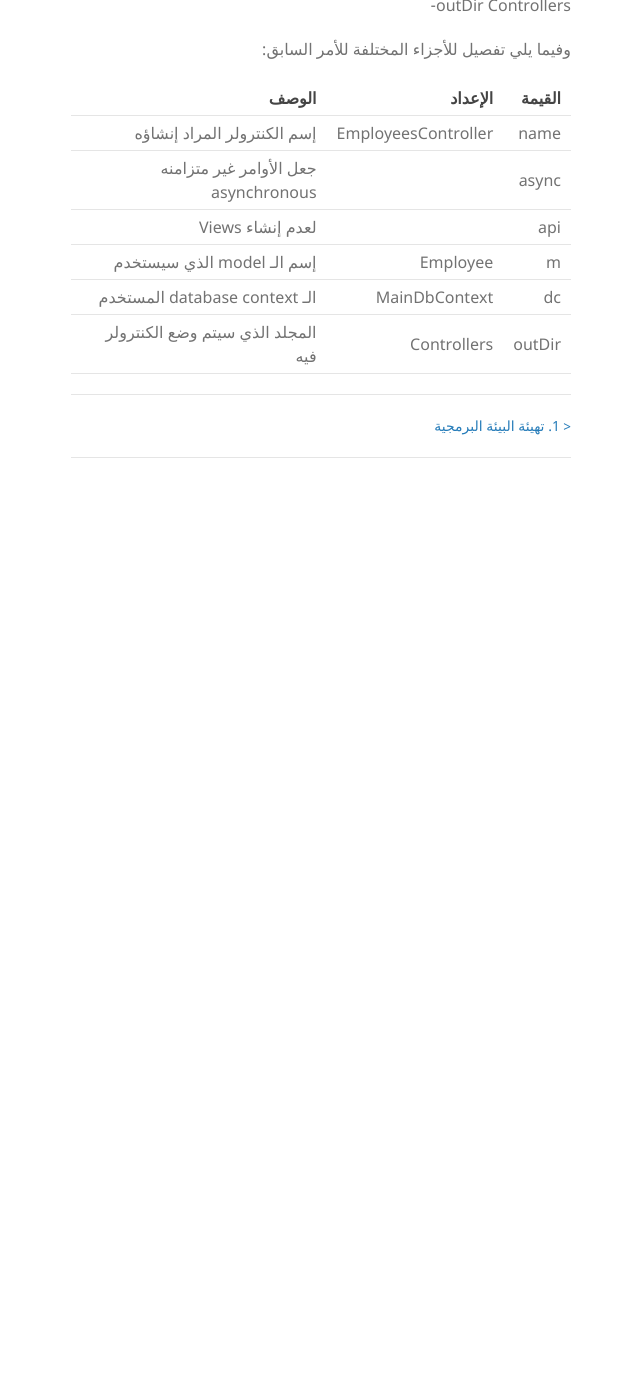
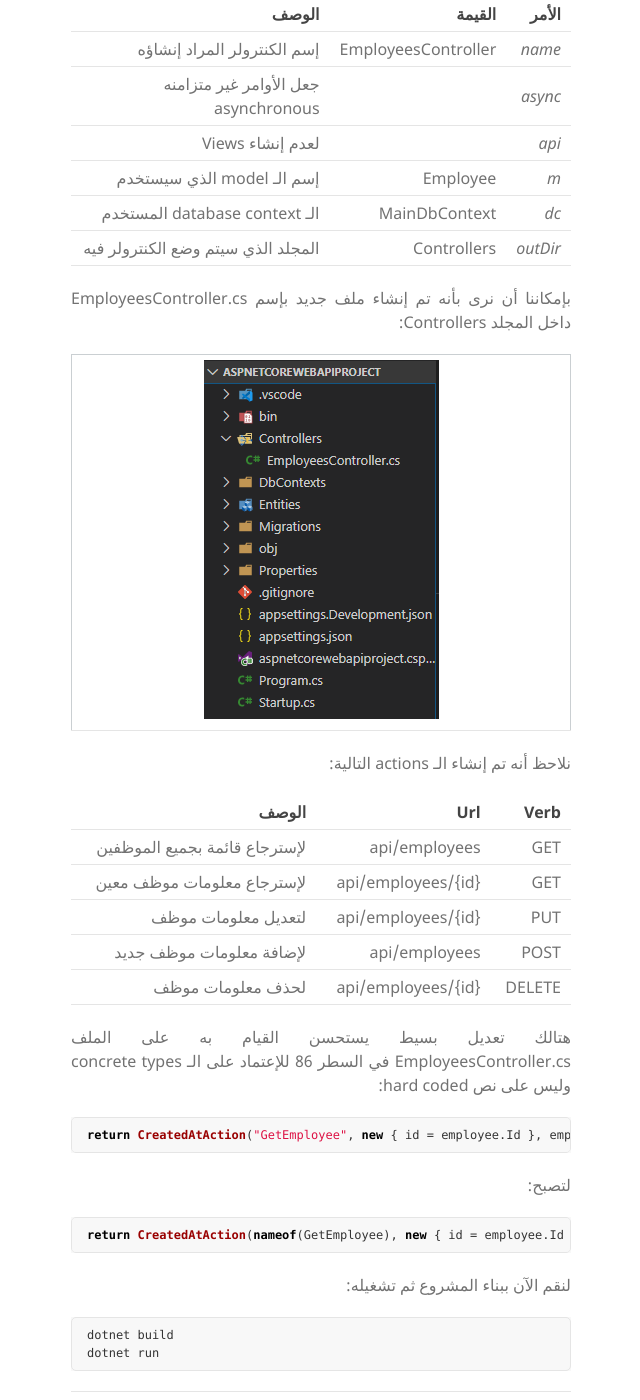
Before and after one commit to alhabish/aspnetcorewebapi-course, a Jekyll site: the page built from _posts/2020-04-07-entitiy-framework.md, in a window 1280 px wide and 1400 px high, scrolled down 4945 px. Shown: the whole window, without its empty margins (139-779 px from the left). Built offline with Jekyll 4.4.1, drawn with Linux system fonts in a browser that asks for light colours; comment, search, counter and statistics services are not loaded; before the commit the page ends 5494 px from its top, so only the background shows below that; some of the changed text lies outside the part shown.

Commit message:
a02: entity framework

````diff
--- a/_posts/2020-04-07-entitiy-framework.md
+++ b/_posts/2020-04-07-entitiy-framework.md
@@ -11,7 +11,7 @@ comments: true
 
 قاعدة البيانات المستخدمة هي Microsoft SQL Server والنسخة التي سنقوم بتحميلها SQL Server 2019 Developer وذلك من الرابط التالي:
 
-<https://www.microsoft.com/en-us/sql-server/sql-server-downloads>
+[SQL Server 2019 Developer Edition](https://www.microsoft.com/en-us/sql-server/sql-server-downloads)
 
 عند الإنتهاء من ثبيت البرنامج إحفظ النص الموجود في الـ `CONNECTION STRING` جانباً حيث سنحتاج اليه فيما بعد:
 
@@ -21,9 +21,7 @@ comments: true
 
 ولإدارة قاعدة البيانات هذه والتعامل معها سنستخدم `Azure Data Studio` والتي يمكن تحميلها من الرابط التالي:
 
-<https://docs.microsoft.com/en-us/sql/azure-data-studio/download-azure-data-studio>
-
-
+[Azure Data Studio](https://docs.microsoft.com/en-us/sql/azure-data-studio/download-azure-data-studio)
 
 بعد تنصيب هذه البرامج نقوم بإنشاء مجلد جديد بإسم `Entities` وبداخله ملف Employee.cs:
 
@@ -146,16 +144,50 @@ dotnet tool install --global dotnet-aspnet-codegenerator
 
 والآن سنقوم بإنشاء الكنترولر الجديد:
 
+```bash
 dotnet aspnet-codegenerator controller -name EmployeesController -async -api -m Employee -dc MainDbContext -outDir Controllers
+```
 
 وفيما يلي تفصيل للأجزاء المختلفة للأمر السابق:
 
+| الأمر | القيمة | الوصف|
+|---:|---:|---:|
+| _name_ | EmployeesController |  إسم الكنترولر المراد إنشاؤه |
+| _async_ |   | جعل الأوامر غير متزامنه asynchronous |
+| _api_ |   | لعدم إنشاء Views |
+| _m_ | Employee | إسم الـ model الذي سيستخدم |
+| _dc_ | MainDbContext | الـ database context المستخدم |
+| _outDir_ | Controllers | المجلد الذي سيتم وضع الكنترولر فيه |
 
-| القيمة | الإعداد | الوصف|
+بإمكاننا أن نرى بأنه تم إنشاء ملف جديد بإسم EmployeesController.cs داخل المجلد Controllers:
+
+{% include image.html url="assets/files/article_02/vs-new-employeescontroller.png" border="1" %}
+
+نلاحظ أنه تم إنشاء الـ actions التالية:
+
+| Verb | Url| الوصف|
 |---:|---:|---:|
-| name | EmployeesController |  إسم الكنترولر المراد إنشاؤه |
-| async |   | جعل الأوامر غير متزامنه asynchronous |
-| api |   | لعدم إنشاء Views |
-| m | Employee | إسم الـ model الذي سيستخدم |
-| dc | MainDbContext | الـ database context المستخدم |
-| outDir | Controllers | المجلد الذي سيتم وضع الكنترولر فيه |
+| GET | api/employees | لإسترجاع قائمة بجميع الموظفين |
+| GET | api/employees/{id} | لإسترجاع معلومات موظف معين |
+| PUT | api/employees/{id} | لتعديل معلومات موظف |
+| POST | api/employees | لإضافة معلومات موظف جديد |
+| DELETE | api/employees/{id} | لحذف معلومات موظف |
+
+هتالك تعديل بسيط يستحسن القيام به على الملف EmployeesController.cs في السطر 86 للإعتماد على الـ concrete types وليس على نص hard coded:
+
+```csharp
+return CreatedAtAction("GetEmployee", new { id = employee.Id }, employee);
+```
+
+لتصبح:
+
+```csharp
+return CreatedAtAction(nameof(GetEmployee), new { id = employee.Id }, employee);
+```
+
+لنقم الآن ببناء المشروع ثم تشغيله:
+
+```bash
+dotnet build
+dotnet run
+```
````
Also changed, not shown: assets/files/article_02/vs-new-employeescontroller.png (added).
